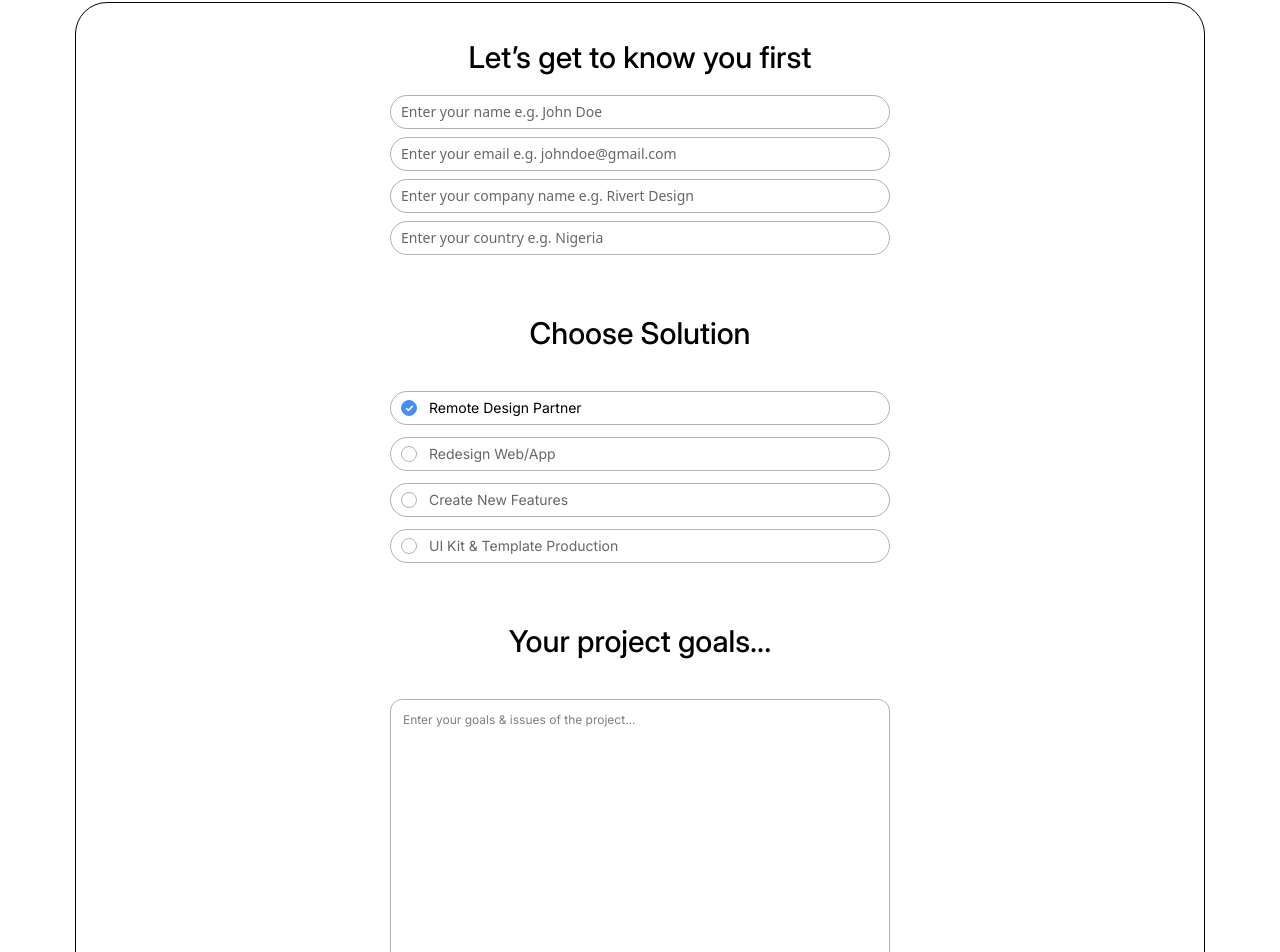
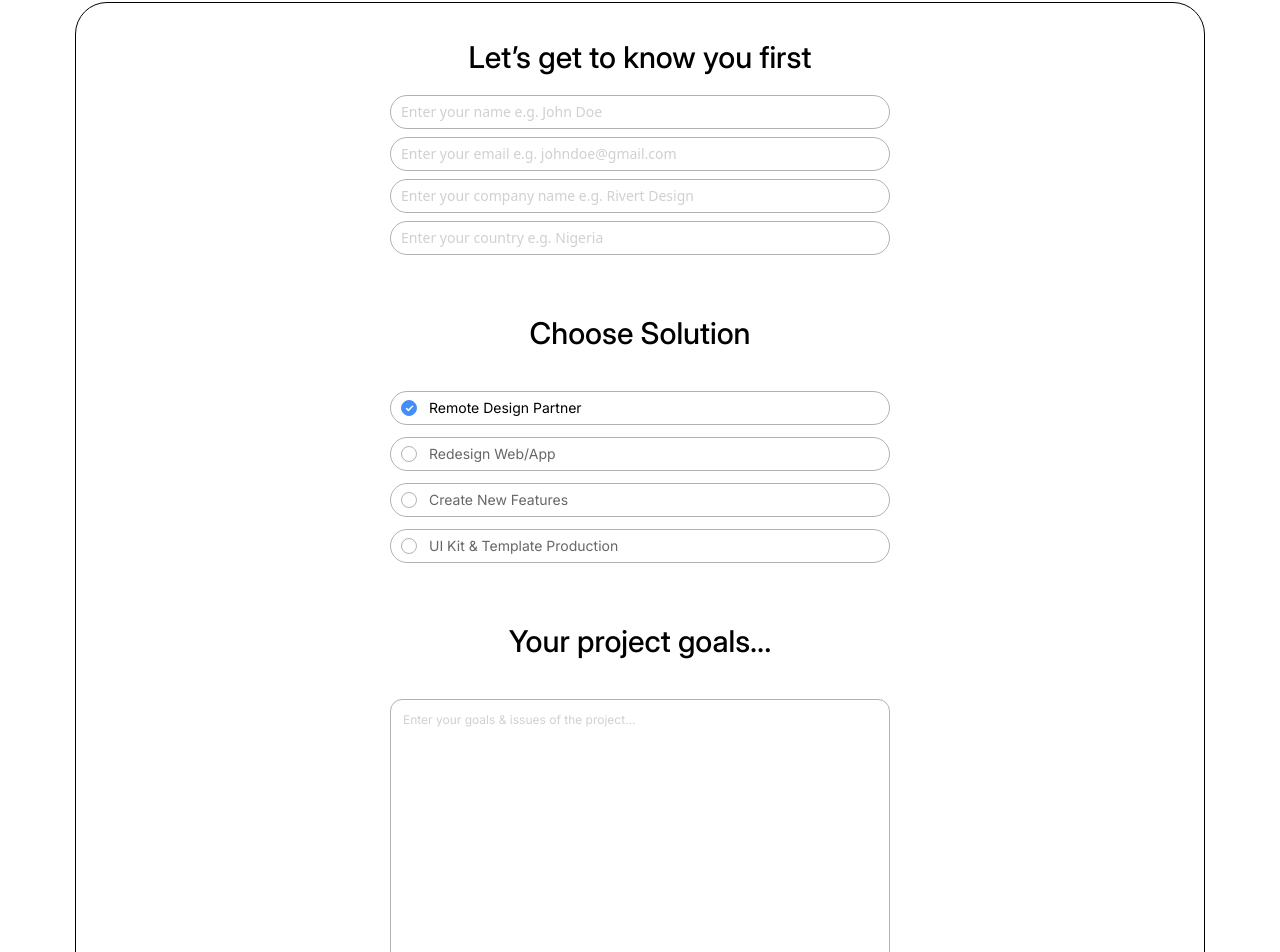
Before and after one commit to zayonsoft/oso-miracle-portfolio, a React (Vite) app: page /contact in a window 1280 px wide. Shown: the part 862-1814 px from the top of the page. Built offline with nearby package versions, Linux system fonts and the light colour scheme.

Commit message:
Adjusted the Visibility of the contact form text areas and inputs

```diff
--- a/src/pages/contact/contactform/IntroInput.jsx
+++ b/src/pages/contact/contactform/IntroInput.jsx
@@ -1,7 +1,7 @@
 export default function IntroInput(props) {
   return (
     <input
-      className="rounded-4xl border outline-none border-[#0000004D] text-sm px-2.5 py-1.5 text-[#00000099] max-[750px]:text-xs focus:border-[#000000] placeholder:text-[#00000099] placeholder:text-sm max-[750px]:placeholder:text-xs"
+      className="rounded-4xl border outline-none border-[#0000004D] text-sm px-2.5 py-1.5 text-[#00000099] max-[750px]:text-xs focus:border-[#000000] placeholder:text-[#bdbdbdb6] placeholder:text-sm max-[750px]:placeholder:text-xs"
       placeholder={`${props.placeholder}`}
       value={props.value}
       onChange={(e) => props.onchangeFunction(props.id, e.target.value)}
--- a/src/pages/contact/contactform/TextArea.jsx
+++ b/src/pages/contact/contactform/TextArea.jsx
@@ -7,8 +7,8 @@ export default function TextArea({ value, placeholder, focused, onchange }) {
       }}
       className={
         focused && !value.trim()
-          ? "outline-none resize-none border w-full p-3 rounded-xl font-inter text-xs border-red-500 h-[35vh] placeholder:text-xs"
-          : "outline-none resize-none border w-full p-3 rounded-xl font-inter text-xs border-[#0000004D] focus:border-[#000000] h-[35vh] placeholder:text-xs"
+          ? "outline-none resize-none border w-full p-3 rounded-xl font-inter text-xs placeholder:text-[#bdbdbdb6] border-red-500 h-[35vh] placeholder:text-xs"
+          : "outline-none resize-none border w-full p-3 rounded-xl font-inter text-xs placeholder:text-[#bdbdbdb6] border-[#0000004D] focus:border-[#000000] h-[35vh] placeholder:text-xs"
       }
       name=""
       value={value}
```
